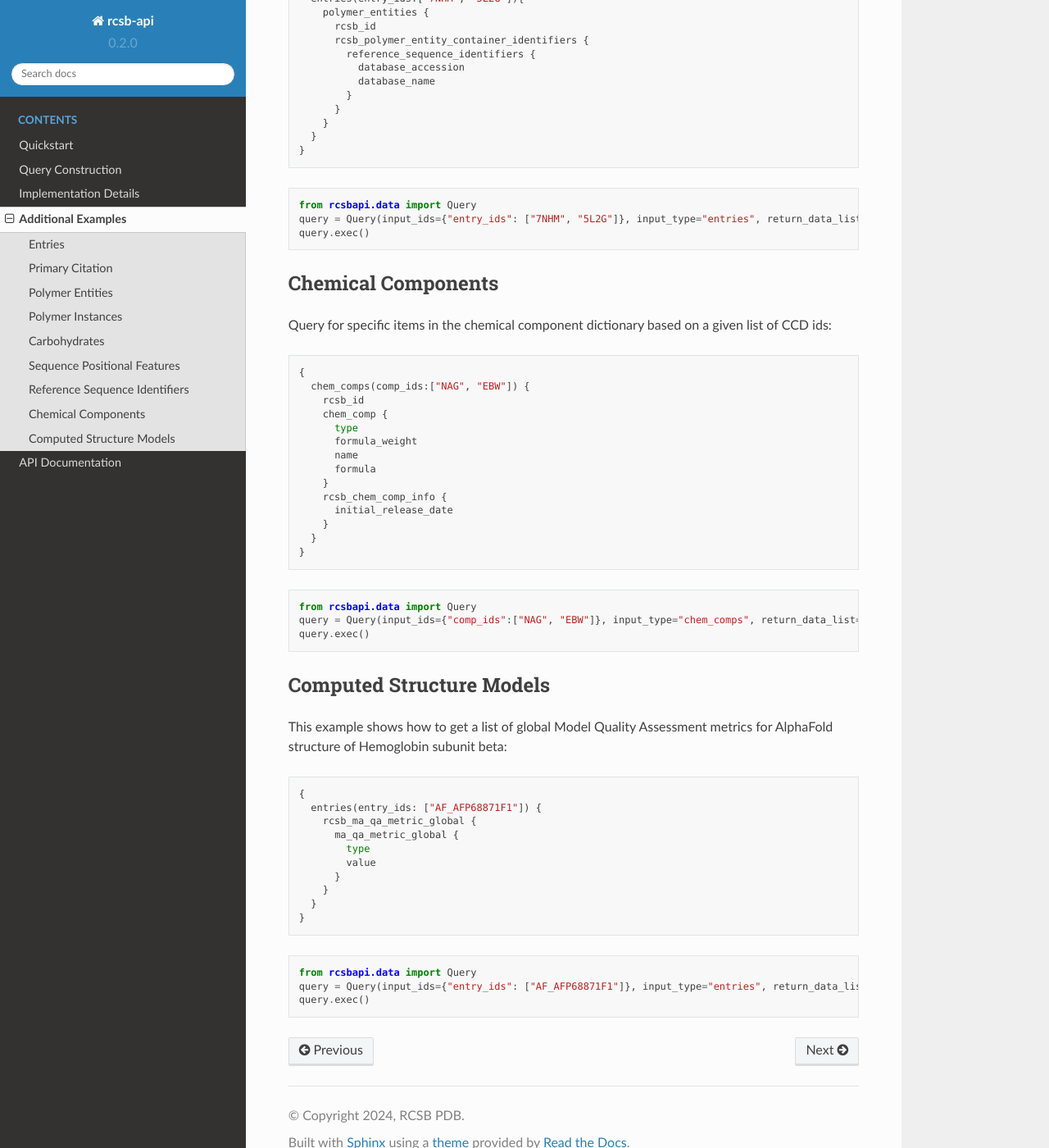
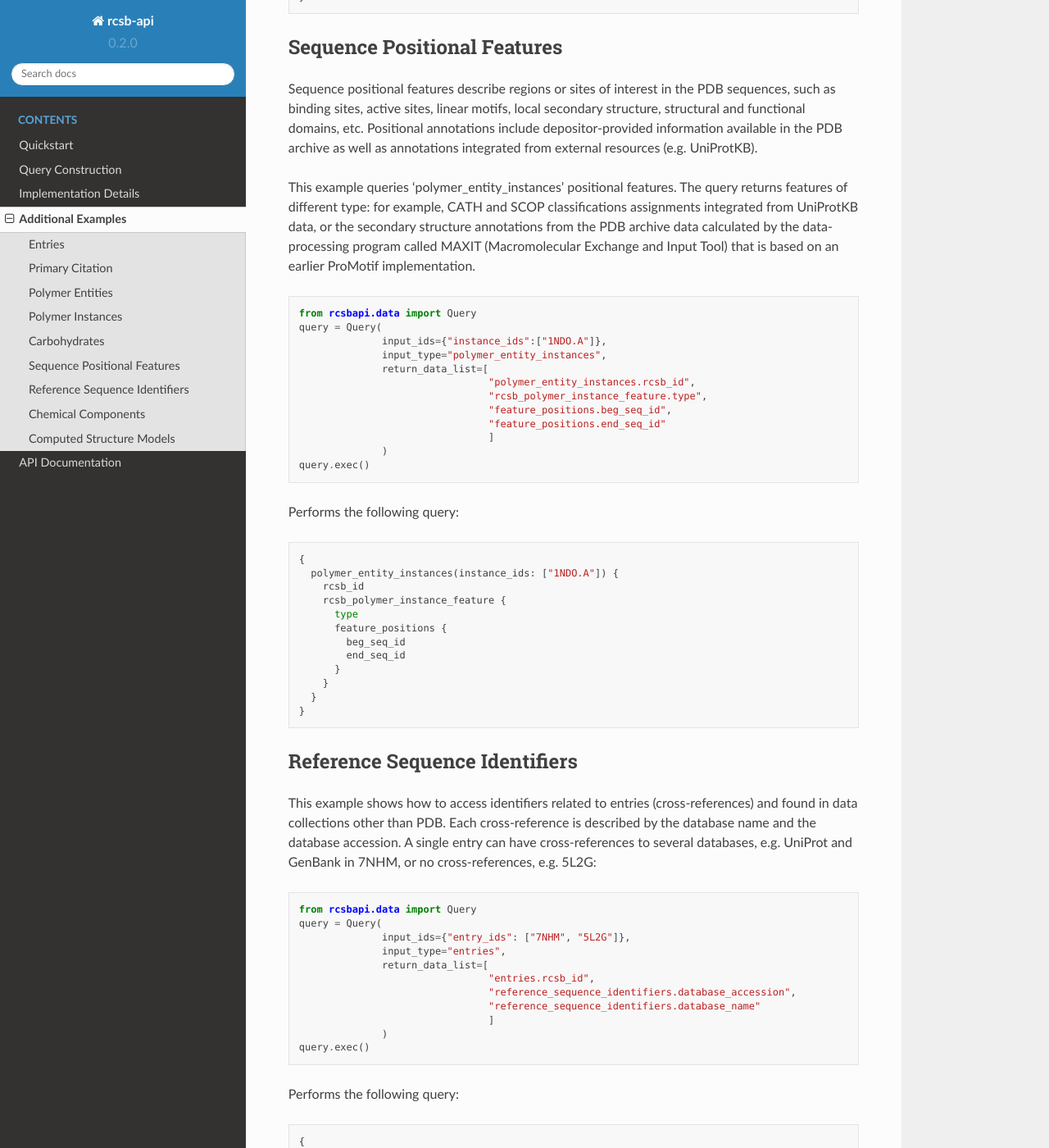
Before and after one commit to rcsb/py-rcsb-api, a Sphinx documentation site: the page built from docs/additional_examples.md, in a window 1280 px wide and 1400 px high, scrolled down 3471 px. Shown: the whole window at 82% size. Built offline with Sphinx 7.4.7 and the Read the Docs theme 2.0.0, drawn with Linux system fonts in a browser that asks for light colours; some of the changed text lies outside the part shown.

Commit message:
edit spacing and rearrange additional examples

````diff
--- a/docs/additional_examples.md
+++ b/docs/additional_examples.md
@@ -3,6 +3,16 @@ Examples come from [RCSB PDB Data API documentation](https://data.rcsb.org/#exam
 
 ### Entries
 Fetch information about structure title and experimental method for PDB entries:
+```python
+from rcsbapi.data import Query
+query = Query(
+              input_ids={"entry_ids": ["1STP","2JEF","1CDG"]},
+              input_type="entries",
+              return_data_list=["entries.rcsb_id", "struct.title", "exptl.method"]
+              )
+query.exec()
+```
+Performs the following query:
 ```
 {
   entries(entry_ids: ["1STP", "2JEF", "1CDG"]) {
@@ -16,16 +26,27 @@ Fetch information about structure title and experimental method for PDB entries:
   }
 }
 ```
-```python
-from rcsbapi.data import Query
-query = Query(input_ids={"entry_ids": ["1STP","2JEF","1CDG"]},input_type="entries", return_data_list=["entries.rcsb_id", "struct.title", "exptl.method"])
-query.exec()
-```
 To find more about the return_data_list dot notation, see [ValueError: Not a unique field](query_construction.html#valueerror-not-a-unique-field)
 
 ### Primary Citation
 Fetch primary citation information (structure authors, PubMed ID, DOI) and release date for PDB entries:
 
+```python
+from rcsbapi.data import Query
+query = Query(
+              input_ids={"entry_ids": ["1STP","2JEF","1CDG"]},
+              input_type="entries",
+              return_data_list=[
+                                "entries.rcsb_id",
+                                "rcsb_accession_info.initial_release_date",
+                                "audit_author.name",
+                                "rcsb_primary_citation.pdbx_database_id_PubMed",
+                                "rcsb_primary_citation.pdbx_database_id_DOI"
+                                ]
+              )
+query.exec()
+```
+Performs the following query:
 ```
 {
   entries(entry_ids: ["1STP", "2JEF", "1CDG"]) {
@@ -43,15 +64,26 @@ Fetch primary citation information (structure authors, PubMed ID, DOI) and relea
   }
 }
 ```
-```python
-from rcsbapi.data import Query
-query = Query(input_ids={"entry_ids": ["1STP","2JEF","1CDG"]},input_type="entries", return_data_list=["entries.rcsb_id", "rcsb_accession_info.initial_release_date", "audit_author.name", "rcsb_primary_citation.pdbx_database_id_PubMed", "rcsb_primary_citation.pdbx_database_id_DOI"])
-query.exec()
-```
 
 ### Polymer Entities
 Fetch taxonomy information and information about membership in the sequence clusters for polymer entities:
 
+```python
+from rcsbapi.data import Query
+query = Query(
+              input_ids={"entity_ids":["2CPK_1","3WHM_1","2D5Z_1"]},
+              input_type="polymer_entities",
+              return_data_list=[
+                                "polymer_entities.rcsb_id",
+                                "rcsb_entity_source_organism.ncbi_taxonomy_id",
+                                "rcsb_entity_source_organism.ncbi_scientific_name",
+                                "cluster_id",
+                                "identity"
+                                ]
+              )
+query.exec()
+```
+Performs the following query:
 ```
 {
   polymer_entities(entity_ids:["2CPK_1","3WHM_1","2D5Z_1"]) {
@@ -67,15 +99,25 @@ Fetch taxonomy information and information about membership in the sequence clus
   }
 }
 ```
-```python
-from rcsbapi.data import Query
-query = Query(input_ids={"entity_ids":["2CPK_1","3WHM_1","2D5Z_1"]},input_type="polymer_entities", return_data_list=["polymer_entities.rcsb_id", "rcsb_entity_source_organism.ncbi_taxonomy_id", "rcsb_entity_source_organism.ncbi_scientific_name", "cluster_id", "identity"])
-query.exec()
-```
 
 ### Polymer Instances
 Fetch information about the domain assignments for polymer entity instances:
 
+```python
+from rcsbapi.data import Query
+query = Query(
+              input_ids={"instance_ids":["4HHB.A", "12CA.A", "3PQR.A"]},
+              input_type="polymer_entity_instances",
+              return_data_list=[
+                                "polymer_entity_instances.rcsb_id",
+                                "rcsb_polymer_instance_annotation.annotation_id",
+                                "rcsb_polymer_instance_annotation.name",
+                                "rcsb_polymer_instance_annotation.type"
+                                ]
+              )
+query.exec()
+```
+Performs the following query:
 ```
 {
   polymer_entity_instances(instance_ids: ["4HHB.A", "12CA.A", "3PQR.A"]) {
@@ -88,15 +130,24 @@ Fetch information about the domain assignments for polymer entity instances:
   }
 }
 ```
-```python
-from rcsbapi.data import Query
-query = Query(input_ids={"instance_ids":["4HHB.A", "12CA.A", "3PQR.A"]},input_type="polymer_entity_instances", return_data_list=["polymer_entity_instances.rcsb_id", "rcsb_polymer_instance_annotation.annotation_id", "rcsb_polymer_instance_annotation.name", "rcsb_polymer_instance_annotation.type"])
-query.exec()
-```
 
 ### Carbohydrates
 Query branched entities (sugars or oligosaccharides) for commonly used linear descriptors:
 
+```python
+from rcsbapi.data import Query
+query = Query(
+              input_ids={"entity_ids":["5FMB_2", "6L63_3"]},
+              input_type="branched_entities",
+              return_data_list=[
+                                "pdbx_entity_branch.type",
+                                "pdbx_entity_branch_descriptor.type",
+                                "pdbx_entity_branch_descriptor.descriptor"
+                                ]
+              )
+query.exec()
+```
+Performs the following query:
 ```
 {
   branched_entities(entity_ids:["5FMB_2", "6L63_3"]) {
@@ -110,11 +161,6 @@ Query branched entities (sugars or oligosaccharides) for commonly used linear de
   }
 }
 ```
-```python
-from rcsbapi.data import Query
-query = Query(input_ids={"entity_ids":["5FMB_2", "6L63_3"]},input_type="branched_entities", return_data_list=["pdbx_entity_branch.type","pdbx_entity_branch_descriptor.type","pdbx_entity_branch_descriptor.descriptor"])
-query.exec()
-```
 
 ### Sequence Positional Features
 
@@ -122,6 +168,21 @@ Sequence positional features describe regions or sites of interest in the PDB se
 
 This example queries 'polymer_entity_instances' positional features. The query returns features of different type: for example, CATH and SCOP classifications assignments integrated from UniProtKB data, or the secondary structure annotations from the PDB archive data calculated by the data-processing program called MAXIT (Macromolecular Exchange and Input Tool) that is based on an earlier ProMotif implementation.
 
+```python
+from rcsbapi.data import Query
+query = Query(
+              input_ids={"instance_ids":["1NDO.A"]},
+              input_type="polymer_entity_instances",
+              return_data_list=[
+                                "polymer_entity_instances.rcsb_id",
+                                "rcsb_polymer_instance_feature.type",
+                                "feature_positions.beg_seq_id",
+                                "feature_positions.end_seq_id"
+                                ]
+              )
+query.exec()
+```
+Performs the following query:
 ```
 {
   polymer_entity_instances(instance_ids: ["1NDO.A"]) {
@@ -136,14 +197,23 @@ This example queries 'polymer_entity_instances' positional features. The query r
   }
 }
 ```
-```python
-from rcsbapi.data import Query
-query = Query(input_ids={"instance_ids":["1NDO.A"]},input_type="polymer_entity_instances", return_data_list=["polymer_entity_instances.rcsb_id", "rcsb_polymer_instance_feature.type", "feature_positions.beg_seq_id", "feature_positions.end_seq_id"])
-query.exec()
-```
 
 ### Reference Sequence Identifiers
 This example shows how to access identifiers related to entries (cross-references) and found in data collections other than PDB. Each cross-reference is described by the database name and the database accession. A single entry can have cross-references to several databases, e.g. UniProt and GenBank in 7NHM, or no cross-references, e.g. 5L2G:
+```python
+from rcsbapi.data import Query
+query = Query(
+              input_ids={"entry_ids": ["7NHM", "5L2G"]},
+              input_type="entries",
+              return_data_list=[
+                                "entries.rcsb_id",
+                                "reference_sequence_identifiers.database_accession",
+                                "reference_sequence_identifiers.database_name"
+                                ]
+              )
+query.exec()
+```
+Performs the following query:
 ```
 {
   entries(entry_ids:["7NHM", "5L2G"]){
@@ -159,15 +229,27 @@ This example shows how to access identifiers related to entries (cross-reference
   }
 }
 ```
-```python
-from rcsbapi.data import Query
-query = Query(input_ids={"entry_ids": ["7NHM", "5L2G"]}, input_type="entries", return_data_list=["entries.rcsb_id", "reference_sequence_identifiers.database_accession", "reference_sequence_identifiers.database_name"])
-query.exec()
-```
 
 ### Chemical Components
 Query for specific items in the chemical component dictionary based on a given list of CCD ids:
 
+```python
+from rcsbapi.data import Query
+query = Query(
+              input_ids={"comp_ids":["NAG", "EBW"]},
+              input_type="chem_comps",
+              return_data_list=[
+                                "chem_comps.rcsb_id",
+                                "chem_comp.type",
+                                "chem_comp.formula_weight",
+                                "chem_comp.name",
+                                "chem_comp.formula",
+                                "rcsb_chem_comp_info.initial_release_date"
+                                ]
+              )
+query.exec()
+```
+Performs the following query:
 ```
 {
   chem_comps(comp_ids:["NAG", "EBW"]) {
@@ -184,15 +266,19 @@ Query for specific items in the chemical component dictionary based on a given l
   }
 }
 ```
-```python
-from rcsbapi.data import Query
-query = Query(input_ids={"comp_ids":["NAG", "EBW"]}, input_type="chem_comps", return_data_list=["chem_comps.rcsb_id","chem_comp.type","chem_comp.formula_weight","chem_comp.name","chem_comp.formula","rcsb_chem_comp_info.initial_release_date"])
-query.exec()
-```
 
 ### Computed Structure Models
 This example shows how to get a list of global Model Quality Assessment metrics for AlphaFold structure of Hemoglobin subunit beta:
 
+```python
+from rcsbapi.data import Query
+query = Query(
+              input_ids={"entry_ids": ["AF_AFP68871F1"]},
+              input_type="entries",
+              return_data_list=["ma_qa_metric_global.type", "ma_qa_metric_global.value"])
+query.exec()
+```
+Performs the following query:
 ```
 {
   entries(entry_ids: ["AF_AFP68871F1"]) {
@@ -205,8 +291,3 @@ This example shows how to get a list of global Model Quality Assessment metrics
   }
 }
 ```
-```python
-from rcsbapi.data import Query
-query = Query(input_ids={"entry_ids": ["AF_AFP68871F1"]}, input_type="entries", return_data_list=["ma_qa_metric_global.type", "ma_qa_metric_global.value"])
-query.exec()
-```
````
Also changed, not shown: README.md (+10 -2 lines), docs/query_construction.md (+24 -6 lines), docs/quickstart.md (+8 -2 lines).
